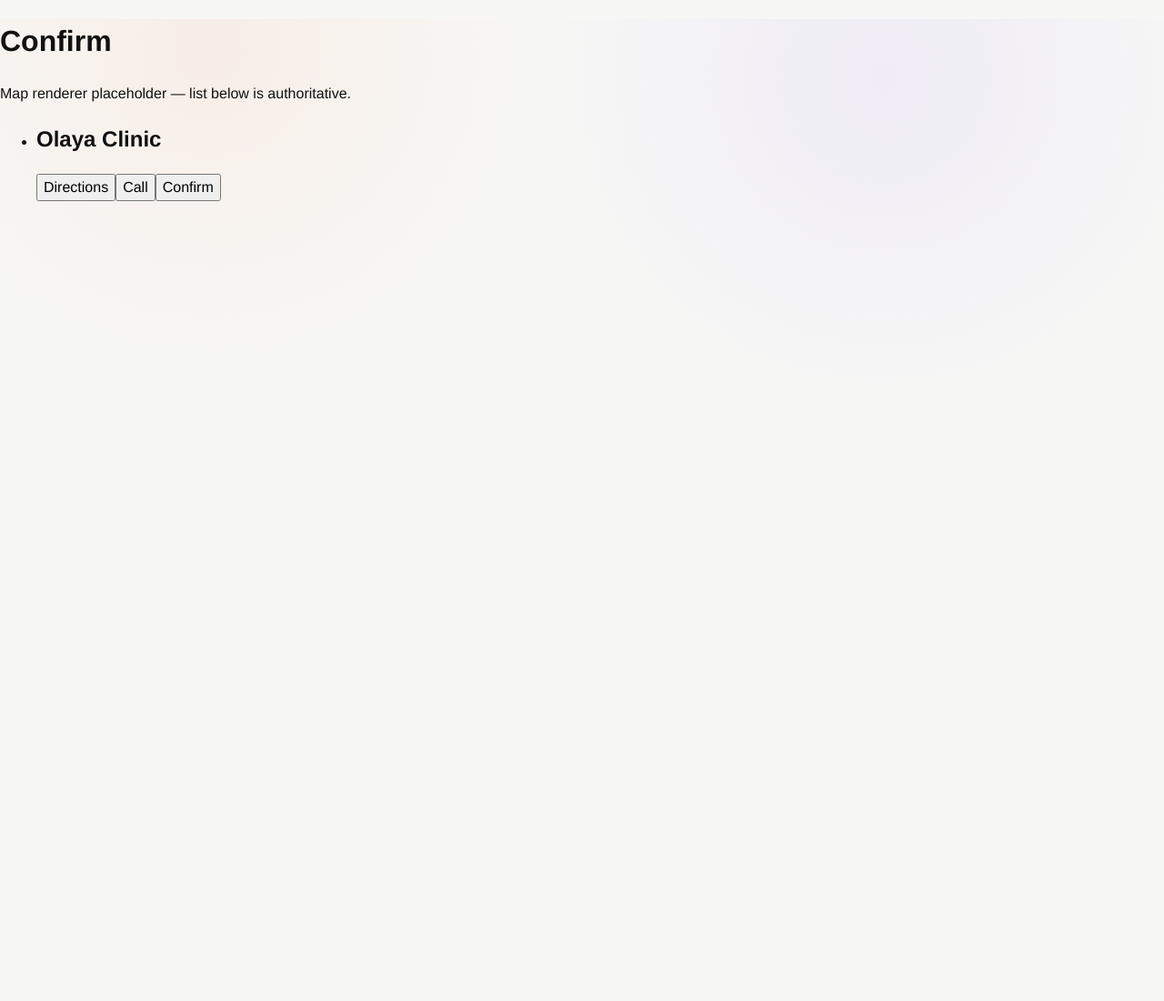
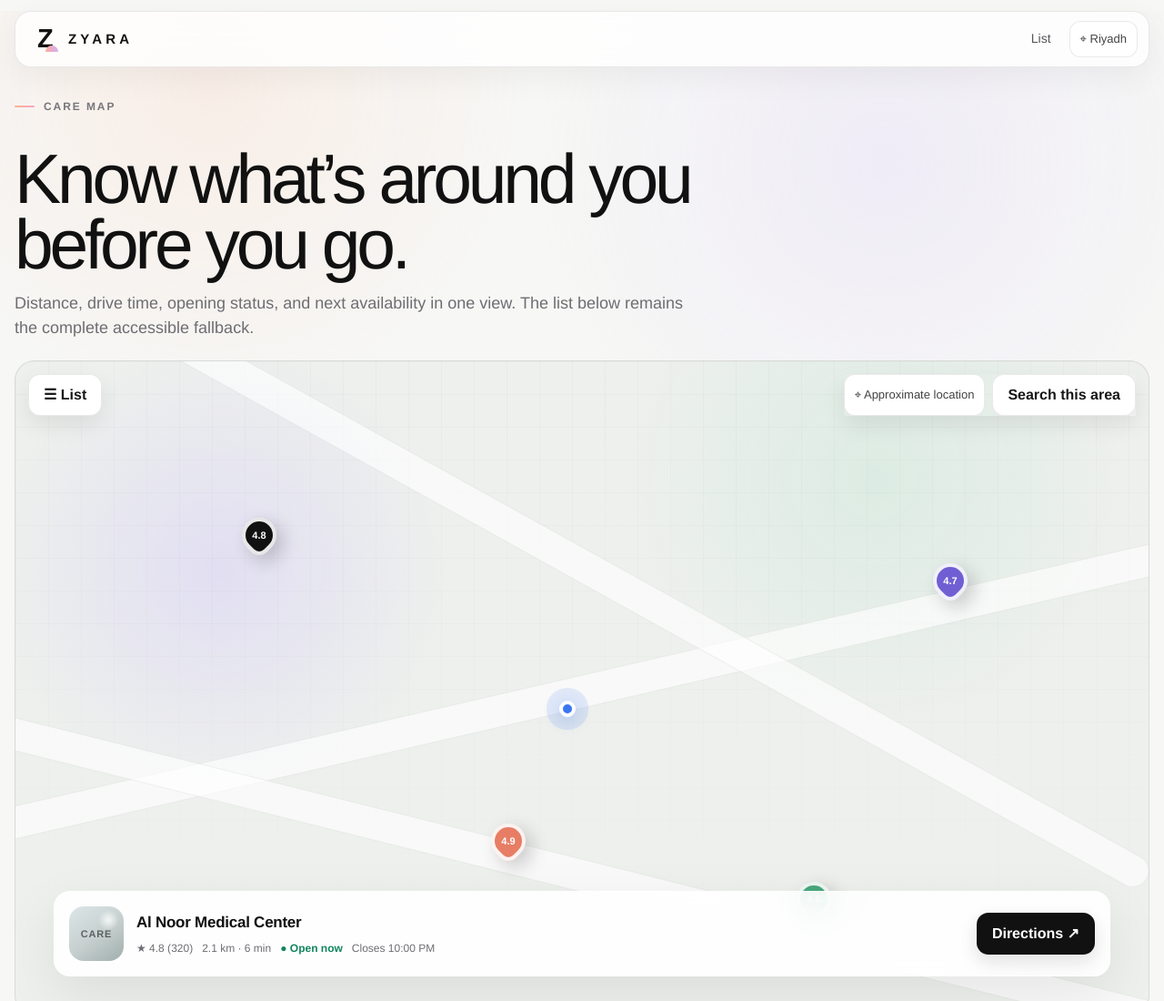
Before and after one commit to TheHalfMoon/Zyara, a Next.js app in the folder apps/web/: page /en/map in a window 1280 px wide. Shown: the top 1100 px of the page at 91% size. Before the commit the page ends 821 px from the top, so only its background shows below. Built offline with nearby package versions, Linux system fonts and the light colour scheme.

Commit message:
feat(map): make nearby distance hours and directions first class

```diff
--- a/apps/web/app/[locale]/map/page.tsx
+++ b/apps/web/app/[locale]/map/page.tsx
@@ -1,27 +1,105 @@
 import { isSupportedLocale } from "@zyara/domain";
-import { translate } from "@zyara/i18n";
+import { NEARBY_PLACES, directionsUrl } from "../discovery-data";
 
-// Synthetic map/list discovery (M012). The LIST is the primary accessible
-// surface and offers every map action; the map is a renderer (MapLibre in
-// production) with list fallback on tile outage. Location is optional:
-// without it, all branches list without distances.
 export default async function MapPage({ params }: { params: Promise<{ locale: string }> }) {
   const { locale } = await params;
   const active = isSupportedLocale(locale) ? locale : "ar";
+  const ar = active === "ar";
+
   return (
-    <main>
-      <h1>{translate(active, "common.confirm")}</h1>
-      <div role="application" aria-label="branch-map" data-renderer="maplibre" data-fallback="list">
-        Map renderer placeholder — list below is authoritative.
-      </div>
-      <ul aria-label="branch-list">
-        <li>
-          <h2>{active === "ar" ? "عيادة العليا" : "Olaya Clinic"}</h2>
-          <button type="button">Directions</button>
-          <button type="button">Call</button>
-          <button type="button">{translate(active, "common.confirm")}</button>
-        </li>
-      </ul>
+    <main className="zyara-shell" lang={active} dir={ar ? "rtl" : "ltr"}>
+      <nav className="zyara-nav" aria-label="Primary navigation">
+        <a className="zyara-brand" href={`/${active}`} aria-label="Zyara home">
+          <span className="zyara-mark" aria-hidden="true">Z</span>
+          <span className="zyara-wordmark">Zyara</span>
+        </a>
+        <div className="zyara-nav-links">
+          <a className="zyara-nav-link" href={`/${active}/search`}>{ar ? "القائمة" : "List"}</a>
+          <span className="zyara-location-chip">⌖ {ar ? "الرياض" : "Riyadh"}</span>
+        </div>
+      </nav>
+
+      <section className="zyara-page">
+        <header className="zyara-page-head">
+          <span className="zyara-eyebrow">{ar ? "خريطة الرعاية" : "Care map"}</span>
+          <h1 className="zyara-page-title">{ar ? "اعرف ما حولك قبل أن تتحرك." : "Know what’s around you before you go."}</h1>
+          <p className="zyara-page-subtitle">
+            {ar
+              ? "المسافة، وقت القيادة، حالة الدوام، وأقرب موعد في مكان واحد. القائمة أسفل الخريطة هي البديل الكامل القابل للوصول."
+              : "Distance, drive time, opening status, and next availability in one view. The list below remains the complete accessible fallback."}
+          </p>
+        </header>
+
+        <div className="zyara-map-panel" style={{ minHeight: 720, position: "relative", top: "auto" }} role="application" aria-label="Nearby care map" data-renderer="maplibre" data-fallback="list">
+          <div className="zyara-map-grid" aria-hidden="true" />
+          <div className="zyara-map-road" aria-hidden="true" />
+          <div className="zyara-map-road second" aria-hidden="true" />
+          <div className="zyara-map-road third" aria-hidden="true" />
+          <span className="zyara-pin p1" aria-hidden="true"><span>4.8</span></span>
+          <span className="zyara-pin p2" aria-hidden="true"><span>4.7</span></span>
+          <span className="zyara-pin p3" aria-hidden="true"><span>4.9</span></span>
+          <span className="zyara-pin p4" aria-hidden="true"><span>4.6</span></span>
+          <span className="zyara-you" aria-label="Your approximate location" />
+          <div className="zyara-map-toolbar">
+            <a className="zyara-secondary" href={`/${active}/search`}>{ar ? "☰ القائمة" : "☰ List"}</a>
+            <div style={{ display: "flex", gap: 8 }}>
+              <span className="zyara-location-chip">⌖ {ar ? "موقعي التقريبي" : "Approximate location"}</span>
+              <button className="zyara-secondary" type="button">{ar ? "بحث في هذه المنطقة" : "Search this area"}</button>
+            </div>
+          </div>
+          <div className="zyara-map-place">
+            <article className="zyara-floating-card">
+              <div className="zyara-place-thumb" aria-hidden="true">CARE</div>
+              <div>
+                <h3>{NEARBY_PLACES[0].name}</h3>
+                <div className="zyara-meta">
+                  <span>★ {NEARBY_PLACES[0].rating} ({NEARBY_PLACES[0].reviews})</span>
+                  <span>{NEARBY_PLACES[0].distanceKm} km · {NEARBY_PLACES[0].driveMinutes} min</span>
+                  <span className="zyara-positive">● {ar ? "مفتوح الآن" : "Open now"}</span>
+                  <span>{ar ? "يغلق" : "Closes"} {NEARBY_PLACES[0].closesAt}</span>
+                </div>
+              </div>
+              <a className="zyara-primary" href={directionsUrl(NEARBY_PLACES[0])} target="_blank" rel="noreferrer">{ar ? "الاتجاهات" : "Directions"} ↗</a>
+            </article>
+          </div>
+        </div>
+
+        <section className="zyara-section" aria-labelledby="map-list-heading">
+          <div className="zyara-list-heading">
+            <h2 id="map-list-heading">{ar ? "الأماكن الظاهرة على الخريطة" : "Places on this map"}</h2>
+            <span>{NEARBY_PLACES.length} {ar ? "أماكن تجريبية" : "preview places"}</span>
+          </div>
+          <div className="zyara-results" aria-label="Branch list">
+            {NEARBY_PLACES.map((place) => (
+              <article className="zyara-card" key={place.id}>
+                <div className="zyara-place-thumb" aria-hidden="true">{place.kind.toUpperCase()}</div>
+                <div>
+                  <div className="zyara-card-top">
+                    <div>
+                      <div className="zyara-card-kicker">{place.area}</div>
+                      <h3>{place.name}</h3>
+                    </div>
+                    <span className="zyara-distance">⌖ {place.distanceKm} km · {place.driveMinutes} min</span>
+                  </div>
+                  <div className="zyara-meta"><span>★ {place.rating} ({place.reviews})</span><span>{place.address}</span></div>
+                  <div className="zyara-availability">
+                    <span className="zyara-positive">● {ar ? "مفتوح الآن" : "Open now"}</span>
+                    <span>{ar ? "يغلق" : "Closes"} {place.closesAt}</span>
+                    <span>{ar ? "أقرب موعد" : "Next"}: {place.nextAvailable}</span>
+                  </div>
+                  <div className="zyara-card-actions">
+                    <a className="zyara-secondary" href={`/${active}/profiles/${place.id}`}>{ar ? "التفاصيل" : "Details"}</a>
+                    <a className="zyara-secondary" href={directionsUrl(place)} target="_blank" rel="noreferrer">{ar ? "الاتجاهات" : "Directions"} ↗</a>
+                    <a className="zyara-primary" href={`/${active}/book?branch=${place.id}`}>{ar ? "احجز" : "Book"}</a>
+                  </div>
+                </div>
+              </article>
+            ))}
+          </div>
+        </section>
+
+        <p className="zyara-demo-note">Preview map uses synthetic provider fixtures. Precise location permission is optional; without it, Zyara can still show care by city or area without user-distance claims.</p>
+      </section>
     </main>
   );
 }
```
